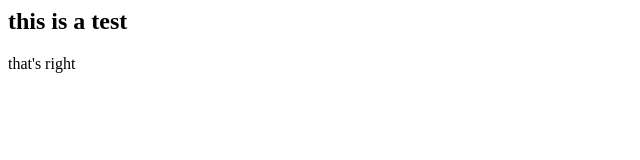
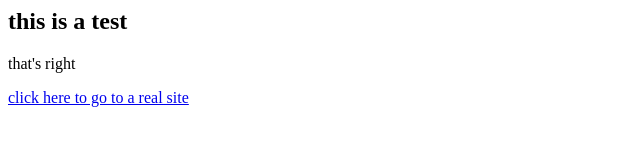
Before and after one commit to friiitz/test, a plain HTML site: page index.html in a window 1280 px wide. Shown: the whole page, without its empty margins (0-640 px from the left). Drawn offline with Linux system fonts and the light colour scheme.

Commit message:
Update index.html
link added

```diff
--- a/index.html
+++ b/index.html
@@ -5,5 +5,6 @@
 <body>
 	<h2>this is a test</h2>
 	<p>that's right</p>
+	<a href="http://www.friiitz.com">click here to go to a real site</a>
 </body>
 </html>
```
